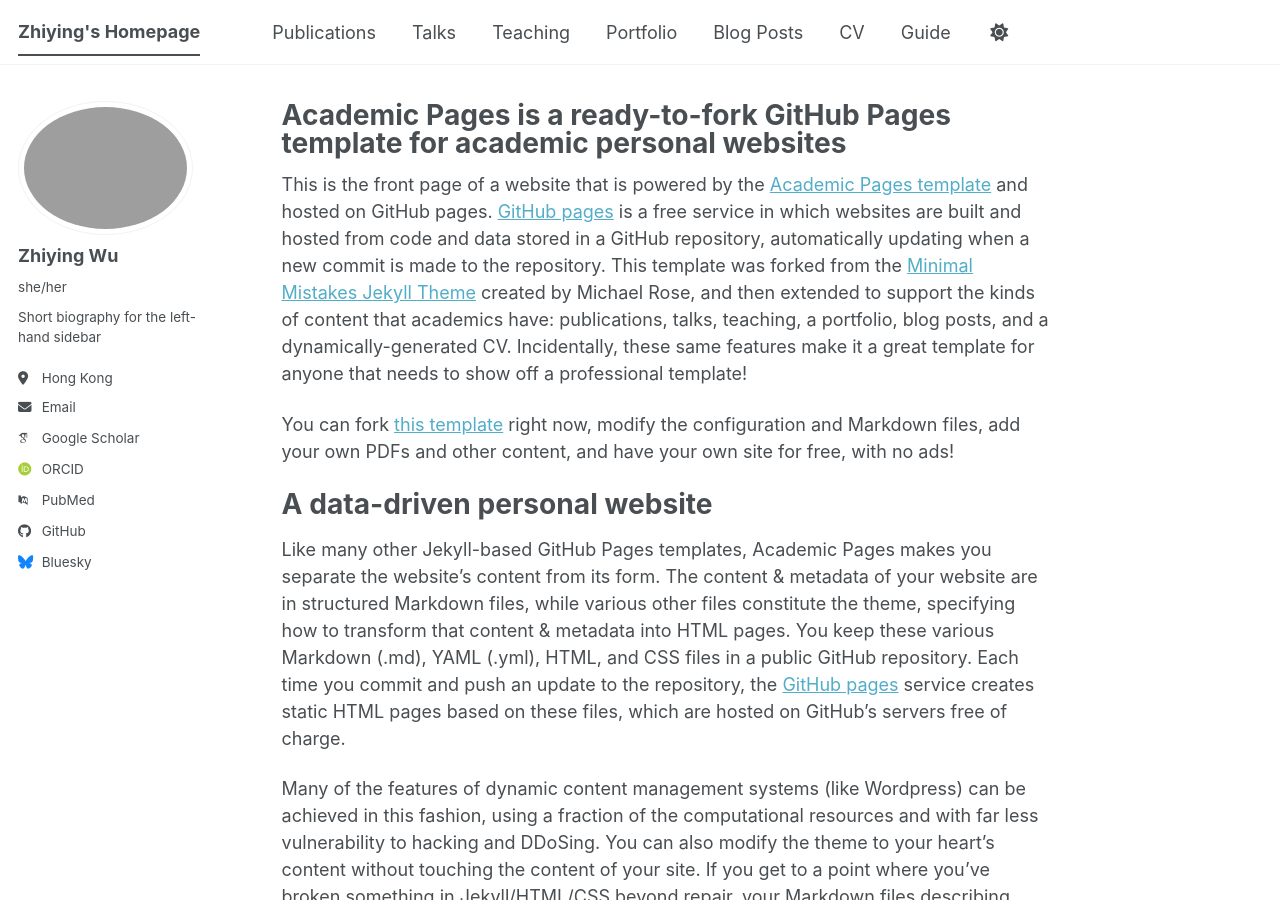
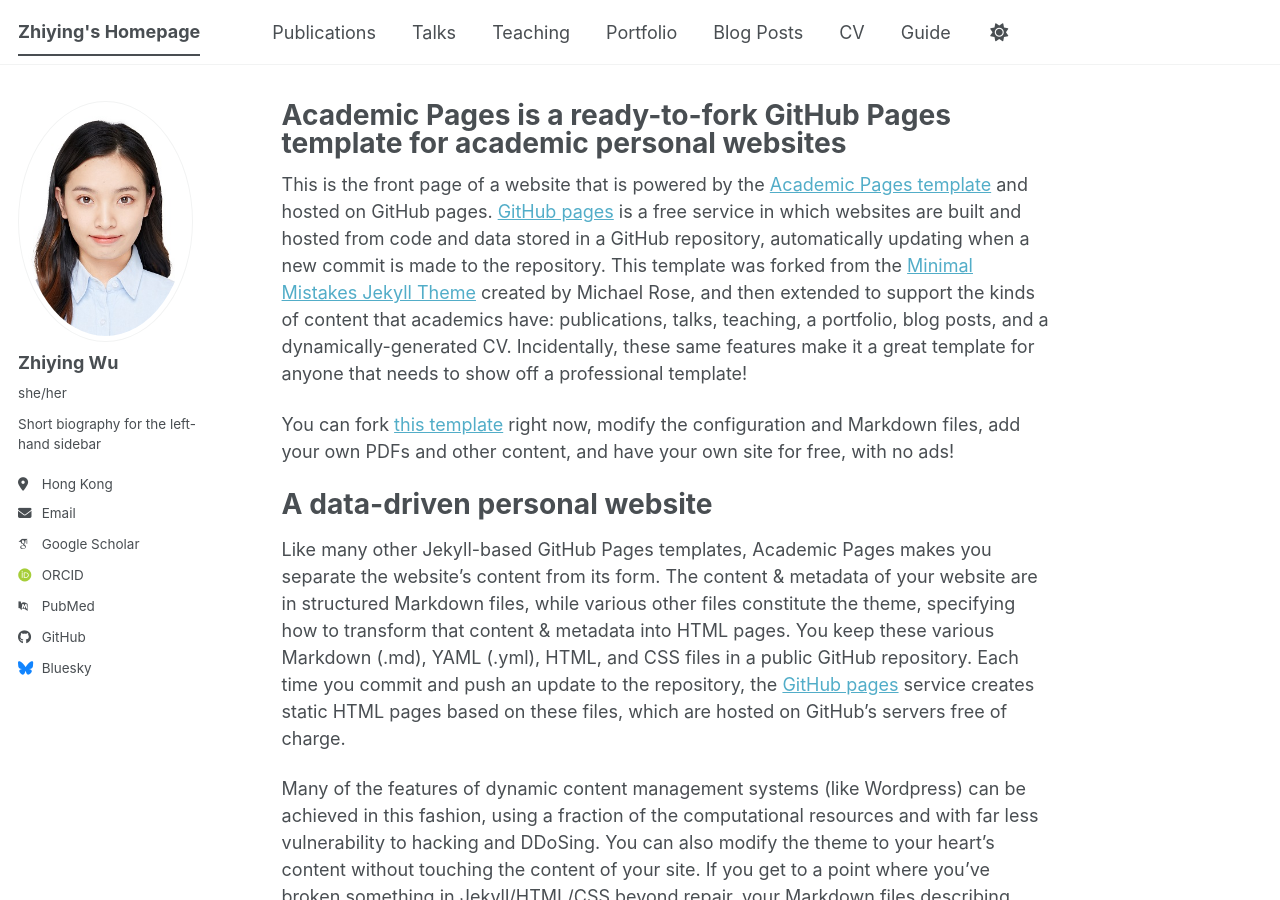
Before and after one commit to wzy199520/wzy199520.github.io, a Jekyll site: the page built from _pages/about.md, in a window 1280 px wide and 900 px high. Built offline with Jekyll 4.4.1, drawn with Linux system fonts in a browser that asks for light colours; some web fonts are replaced; a script bundle is joined from its source files by our own code; library files that are not in the unit come from our copies.

Commit message:
Update _config.yml

```diff
--- a/_config.yml
+++ b/_config.yml
@@ -23,7 +23,7 @@
 #               Additional customization can be done by editing /_includes/author-profile.html
 author:
   # Biographic information
-  avatar           : "zhiyingwu.png"
+  avatar           : "wzy.jpg"
   name             : "Zhiying Wu"
   pronouns         : "she/her"
   bio              : "Short biography for the left-hand sidebar"
```
